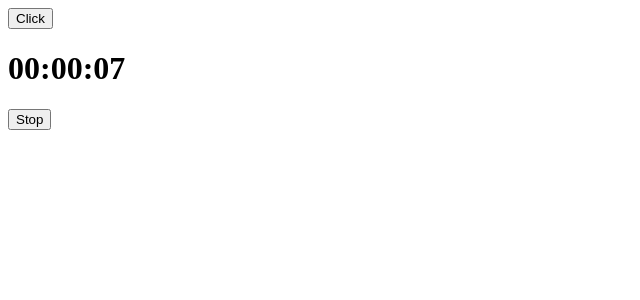
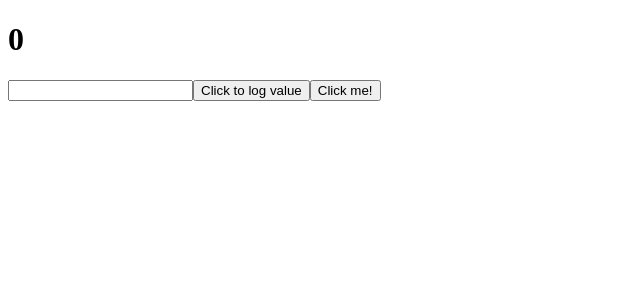
Before and after one commit to Plohishka/my-app, a React (Create React App) app: page / in a window 1280 px wide. Shown: the top 300 px of the page, without its empty margins (0-640 px from the left). Built offline with nearby package versions, Linux system fonts and the light colour scheme.

Commit message:
useCallback

```diff
--- a/src/components/App/App.js
+++ b/src/components/App/App.js
@@ -1,5 +1,5 @@
 import React from 'react';
-import CounterPage from '../Counter/CounterPage';
+import Clicker from '../SandboxComponent/Clicker';
 
 
 
@@ -7,7 +7,7 @@
 
 
   return (
-    <CounterPage/>
+    <Clicker/>
   )
 }
 
--- /dev/null
+++ b/src/components/SandboxComponent/Clicker.js
@@ -0,0 +1,36 @@
+import React, { useState, useCallback } from 'react';
+
+const Clicker = () => {
+    const [click, setClick] = useState(0);
+    const [value, setValue] = useState('');
+
+    const handler = useCallback(() => {
+        setClick(click => click + 1);
+    }, [])
+
+    const changeHandler = ({ target: { value } }) => {
+        setValue(value);
+    }
+
+    const logValue = useCallback(() => {
+        let sum = 0;
+
+        for (let i = 0; i < 900000000; i++) {
+            sum += i;
+        }
+
+        console.log(value);
+    }, [value])
+
+
+    return (
+        <div>
+            <h1>{click}</h1>
+            <input type='text' value={value} onChange={changeHandler}></input>
+            <button onClick={logValue}>Click to log value</button>
+            <button onClick={handler}>Click me!</button>
+        </div>
+    );
+}
+
+export default Clicker;
```
